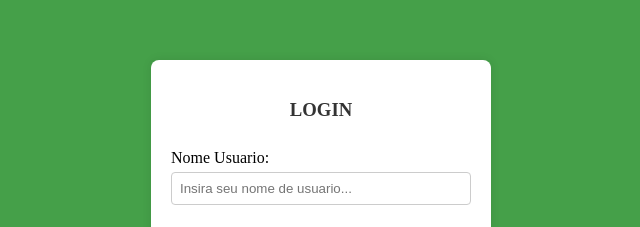
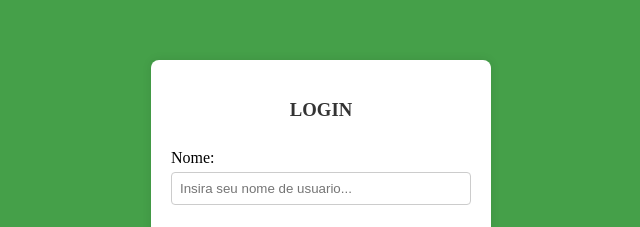
Before and after one commit to matheus-gomesoliveira/bate-papo, a website: page public/login.html in a window 1280 px wide. Shown: the part 190-417 px from the top of the page, 319-959 px from the left. Drawn offline with Linux system fonts and the light colour scheme.

Commit message:
concluded

```diff
--- a/public/login.html
+++ b/public/login.html
@@ -14,7 +14,7 @@
 
             <h3>LOGIN</h3>
             <div class="input_label">
-                <label for="usuario">Nome Usuario:</label>
+                <label for="usuario">Nome:</label>
                 <input type="text" id="usuario" name="usuario" placeholder="Insira seu nome de usuario..." required>
             </div>
             <div class="input_label">
```
